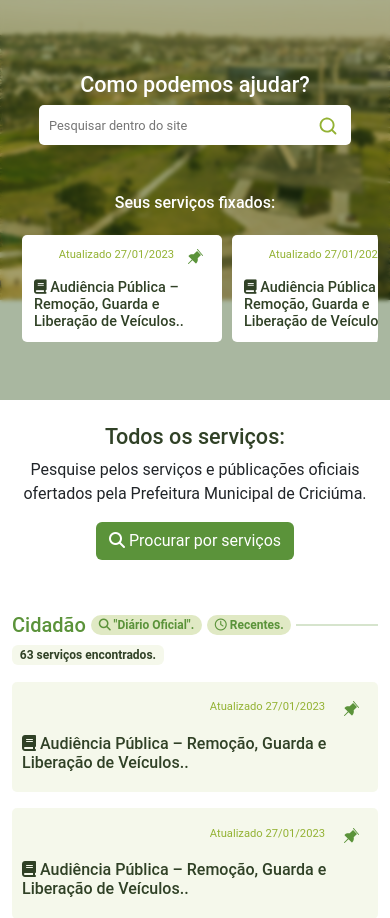
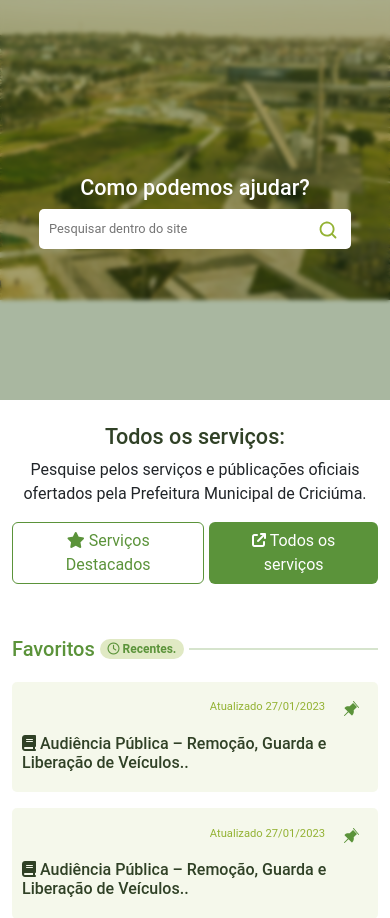
Before and after one commit to EricDagostim/site, a PHP site: page / in a window 390 px wide. Shown: the top 918 px of the page. Run offline with PHP 8.4, Linux system fonts and the light colour scheme.

Commit message:
Ux tests, for mobile screens

```diff
--- a/index.html
+++ b/index.html
@@ -77,93 +77,69 @@
                 </div>
 
 
-                <div class="align-content-favorites mt-5">
-
-
-
+                <div class="align-content-favorites mt-5 d-none">
                     <div>
-                        <h6 class="text-white">Seus serviços fixados: <h6>
+                        <h6 class="text-white">Páginas mais visitadas:<h6>
                     </div>
 
                     <div class="box-favorited mt-1">
 
-                        <div class="service-favorite">
-
+                        <a class="service-favorite" href="#">
                             <div class="info-service-bar">
-                                <button class="btn btn-pin">
-                                     <img src="img\pin.svg" alt="SVG favorito">
-                                </button>
-                                <p class="m-0 p-data">Atualizado 27/01/2023</p>
+                                <i class="fa-solid fa-star" style="color: #5B933A"></i>
+                                <div class="info-service-favorite" id="scroll1">
+                                    <h6 class="m-0"><i class="fa-solid fa-book"></i>   Diário Oficial</h6>
+                                </div>
 
                             </div>
+                            <p class="m-0 p-data">Atualizado 27/01/2023</p>
+                        </a>
+
+                        <a class="service-favorite" href="#">
+                            <div class="info-service-bar">
+                                <i class="fa-solid fa-star" style="color: #5B933A"></i>
+                                <div class="info-service-favorite" id="scroll1">
+                                    <h6 class="m-0"><i class="fa-solid fa-book"></i>   Horário de ônibus</h6>
+                                </div>
+
+                            </div>
+                            <p class="m-0 p-data">Atualizado 27/01/2023</p>
+                        </a>
+
+                        <a class="service-favorite" href="#">
+                            <div class="info-service-bar">
+                                <i class="fa-solid fa-star" style="color: #5B933A"></i>
+                                <div class="info-service-favorite" id="scroll1">
+                                    <h6 class="m-0"><i class="fa-solid fa-book"></i>   Protocolo On-line</h6>
+                                </div>
+
+                            </div>
+                            <p class="m-0 p-data">Atualizado 27/01/2023</p>
+                        </a>
+
+                        <a class="service-favorite" href="#">
+                            <div class="info-service-bar">
+                                <i class="fa-solid fa-star" style="color: #5B933A"></i>
+                                <div class="info-service-favorite" id="scroll1">
+                                    <h6 class="m-0"><i class="fa-solid fa-book"></i>   Aprova Digital</h6>
+                                </div>
+
+                            </div>
+                            <p class="m-0 p-data">Atualizado 27/01/2023</p>
+                        </a>
+
+                        <a class="service-favorite" href="#">
+                            <div class="info-service-bar">
+                                <i class="fa-solid fa-star" style="color: #5B933A"></i>
+                                <div class="info-service-favorite" id="scroll1">
+                                    <h6 class="m-0"><i class="fa-solid fa-book"></i>   Portal transparência</h6>
+                                </div>
+
+                            </div>
+                            <p class="m-0 p-data">Atualizado 27/01/2023</p>
+                        </a>
 
 
-
-                            <a class="info-service-favorite" href="#" id="scroll1">
-                                <h6 class="m-0"><i class="fa-solid fa-book"></i>    Audiência Pública – Remoção, Guarda e Liberação de Veículos..</h6>
-                            </a>
-
-                        </div>
-
-                        <div class="service-favorite">
-
-                            <div class="info-service-bar">
-                                <button class="btn btn-pin">
-                                     <img src="img\pin.svg" alt="SVG favorito">
-                                </button>
-                                <p class="m-0 p-data">Atualizado 27/01/2023</p>
-
-                            </div>
-
-
-
-                            <a class="info-service-favorite" href="#" id="scroll2">
-                                <h6 class="m-0"><i class="fa-solid fa-book"></i>    Audiência Pública – Remoção, Guarda e Liberação de Veículos.. </h6>
-                            </a>
-
-                        </div>
-
-                        <div class="service-favorite">
-
-                            <div class="info-service-bar">
-                                <button class="btn btn-pin">
-                                     <img src="img\pin.svg" alt="SVG favorito">
-                                </button>
-                                <p class="m-0 p-data">Atualizado 27/01/2023</p>
-                            </div>
-
-                            <a class="info-service-favorite" href="#" id="scroll3">
-                                <h6 class="m-0"><i class="fa-solid fa-book"></i>    Audiência Pública – Remoção, Guarda e Liberação de Veículos..</h6>
-                            </a>
-                        </div>
-
-                        <div class="service-favorite">
-
-                            <div class="info-service-bar">
-                                <button class="btn btn-pin">
-                                     <img src="img\pin.svg" alt="SVG favorito">
-                                </button>
-                                <p class="m-0 p-data">Atualizado 27/01/2023</p>
-                            </div>
-
-                            <a class="info-service-favorite" href="#" id="scroll4">
-                                <h6 class="m-0"><i class="fa-solid fa-book"></i>    Audiência Pública – Remoção, Guarda e Liberação de Veículos..</h6>
-                            </a>
-                        </div>
-
-                        <div class="service-favorite">
-
-                            <div class="info-service-bar">
-                                <button class="btn btn-pin">
-                                     <img src="img\pin.svg" alt="SVG favorito">
-                                </button>
-                                <p class="m-0 p-data">Atualizado 27/01/2023</p>
-                            </div>
-
-                            <a class="info-service-favorite" href="#" id="scroll5">
-                                <h6 class="m-0"><i class="fa-solid fa-book"></i>    Audiência Pública – Remoção, Guarda e Liberação de Veículos..</h6>
-                            </a>
-                        </div>
 
 
                     </div>
@@ -206,7 +182,10 @@
 
                         <div class="search-filters-mobile">
 
-                            <button type="button" class="btn" data-bs-toggle="modal" data-bs-target="#modalSearchServices" style="background-color: #5B933A; color: #fff"><i class="fa-solid fa-magnifying-glass"></i> Procurar por serviços</button>
+                            <button type="button" class="btn btn-outline " style="color: #5B933A; border-color: #5B933A;"><i class="fa-solid fa-star"></i> Serviços Destacados</button>
+
+                            <button type="button" class="btn" data-bs-toggle="modal" data-bs-target="#modalSearchServices" style="background-color: #5B933A; color: #fff"><i class="fa-solid fa-arrow-up-right-from-square"></i> Todos os serviços</button>
+
                         </div>
 
                     </div>
@@ -215,18 +194,18 @@
 
                         <div class="col-12 mt-5 mt-lg-5">
                             <div class="search-parameters">
-                                <h5 class="text-color-details m-0">Cidadão</h5>
+                                <h5 class="text-color-details m-0">Favoritos</h5>
 
-                                <div class="badge rounded-pill text-color-details" style="background-color: #E0E9C4">
+                                <!-- <div class="badge rounded-pill text-color-details" style="background-color: #E0E9C4">
                                     <i class="fa-solid fa-magnifying-glass"></i> "Diário Oficial".
-                                </div>
+                                </div> -->
                                 <div class="badge rounded-pill text-color-details" style="background-color: #E0E9C4">
                                     <i class="fa-regular fa-clock"></i> Recentes.
                                 </div>
 
                                 <hr class="border border-1 line-list-services" style="width: 100%; border-color: #5B933A !important;">
                             </div>
-                            <p class="text-color-primary m-0 badge" style="background-color: #c9d89931;">63 serviços encontrados.</p>
+                            <!-- <p class="text-color-primary m-0 badge" style="background-color: #c9d89931;">25 serviços encontrados.</p> -->
                             <div class="row list-services">
 
                                 <div class="col-12 col-md-6 col-lg-4 mt-3">
--- a/media-queries.css
+++ b/media-queries.css
@@ -89,6 +89,7 @@
     .search-filters-mobile{
         display: flex;
         justify-content: center;
+        gap: 5px;
     }
 
 
--- a/style.css
+++ b/style.css
@@ -122,7 +122,7 @@ input:focus{
 }
 
 .service-favorite{
-    display: flex;
+    /* display: flex;
     background-color: #fff;
     color: #304126;
     padding: 5px 10px;
@@ -131,7 +131,23 @@ input:focus{
     text-decoration: none !important;
     width: 260px;
     min-width: 200px;
+    flex-direction: column; */
+
+    display: flex;
+    background-color: #fff;
+    color: #304126;
+    padding: 0px 10px;
+    border-radius: 5px;
+    text-decoration: none !important;
+    width: auto;
+    min-width: auto;
     flex-direction: column;
+}
+
+.service-favorite:hover{
+    /* color: #304126;
+    background-color: #92b233 !important; */
+    box-shadow: 0px 0px 0px 4px #92b2338e;
 }
 
 .service-favorite-void{
@@ -159,10 +175,7 @@ input:focus{
 
 }
 
-.info-service-favorite:hover{
-    color: #304126;
-    background-color: #92b23338 !important;
-}
+
 
 
 .p-data{
```
